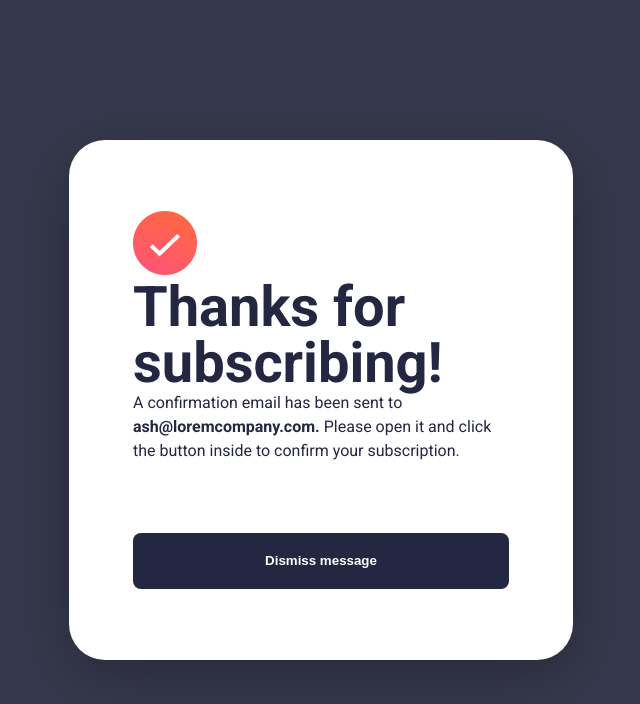
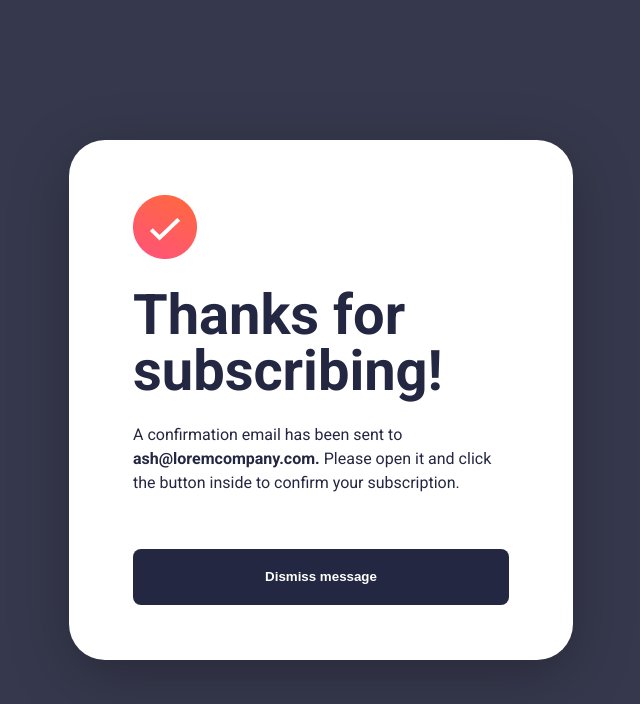
Before and after one commit to cowboy3407/Lecture-TestJS, a plain HTML site: page index1.html in a window 1280 px wide. Shown: the whole page, without its empty margins (319-959 px from the left). Drawn offline with Linux system fonts and the light colour scheme.

Commit message:
gap fixed

```diff
--- a/style1.css
+++ b/style1.css
@@ -27,6 +27,15 @@ body {
     text-align: start;
     font-family: "Roboto", serif;
 }
+
+.box {
+    width: 376px;
+    height: 300px;
+    display: flex;
+    flex-direction: column;
+    justify-content: space-between;
+}
+
 
 .text1 {
     width: 376px;
```
